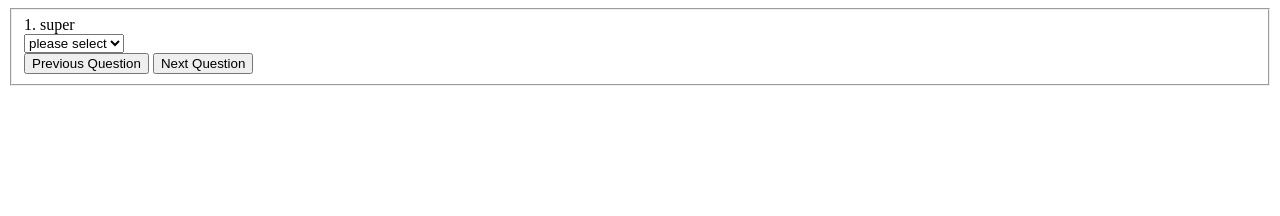
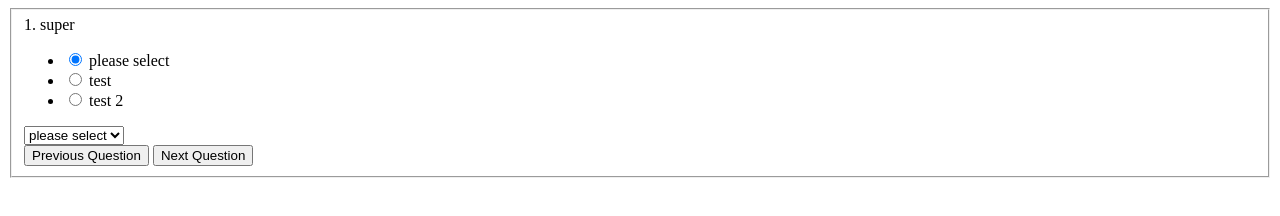
Before and after one commit to petermckj/knockout-survey, a plain HTML site: page index.htm in a window 1280 px wide. Drawn offline with Linux system fonts and the light colour scheme.

Commit message:
Add radio button template for answers

```diff
--- a/index.htm
+++ b/index.htm
@@ -13,6 +13,8 @@
 				<span data-bind="text: questionText">
 				</span>
 				<br />
+				<ul id="answer-view" data-bind="template: {name: 'answersTemplate', foreach: answers, as: 'answer'}">
+				</ul>
 				<select name="selType" data-bind="value: selectedAnswer, options: answers, optionsText: 'answerText'">
 				</select>
 			</div>
@@ -22,7 +24,12 @@
 				<button data-bind="click: finishSurvey, visible: (isFinished() ? false : true)">Finish Survey</button>
 			</div>
 		</fieldset>
-
+		<script type="text/html" id="answersTemplate">
+			<li>
+				<input id="answersGroup" name="answersGroup" type="radio" data-bind="value: answerText,checked: $parent.currentSelectedAnswerText()" />
+				<label data-bind="text: answerText"></label>
+			</li>
+		</script>
 		<script src="js/knockout-latest.debug.js" type="text/javascript" charset="utf-8"></script>
 		<script>
 			window.survey ={};
@@ -44,6 +51,13 @@
 					self.questionType = ko.observable("multiple");
 					self.questionText = ko.observable("lorem ipsem");
 					self.selectedAnswer = ko.observable(null);
+					self.currentSelectedAnswerText = ko.computed(function(){
+						if(self.selectedAnswer()){
+							return self.selectedAnswer().answerText();
+						}else{
+							return null;
+						}
+					});
 					self.answers = ko.observableArray([
 						new survey.Answer().answerText("please select").answerId(0),
 						new survey.Answer().answerText("test").answerId(1),
@@ -57,11 +71,10 @@
 			(function (survey){
 				function SurveyViewModel(){
 					var self = this;
-					self.userID = 1; //should be assigned somehow
+					self.userID = 1; //should be assigned on load somehow
 					self.questions = ko.observableArray([]);
 					self.currentQuestion = ko.observable(null);
 					self.errorMessage = ko.observable(null);
-
 					self.setUserID = function(uid){
 						self.userID = uid;
 					};
@@ -78,6 +91,12 @@
 							return;
 						}
 						self.errorMessage(null);
+
+						//should send users response to server to be stored
+						//or maybe put in local storage
+						//does knockout do that for us anyway?
+						//$.POST(...);
+
 						//find our current question in the array
 						var index = self.questions().indexOf(self.currentQuestion());
 						if(index+1 < self.questions().length){
@@ -87,11 +106,18 @@
 
 					/*
 					*
+					TODO
 					Need to somehow switch templates based on the type of question that is
 					being shown eg multi-choice, single choice etc.
 					*
 					*/
 
+					/*
+					*
+					TODO
+					Need to add routing logic based on previous answers.
+					*
+					*/
 
 					self.previousQuestion = function(){
 						var index = self.questions().indexOf(self.currentQuestion());
@@ -105,6 +131,8 @@
 							var q = self.questions()[i];
 							console.log(q.questionNumber() + ":" + q.selectedAnswer().answerText());
 						}
+						//this function should validate and submit responses
+						//to server using AJAX / JSON
 					}
 
 					self.addQuestion = function(question){
```
